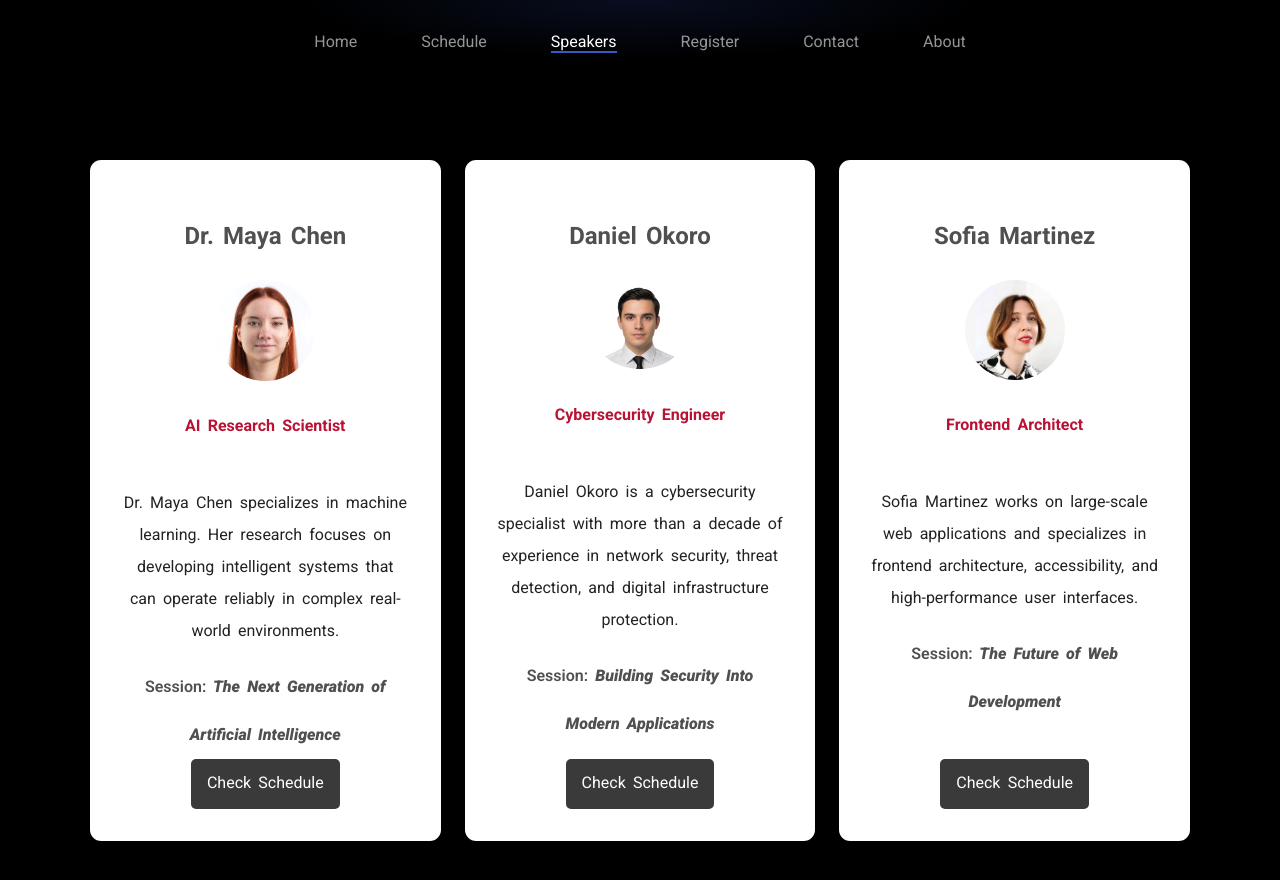
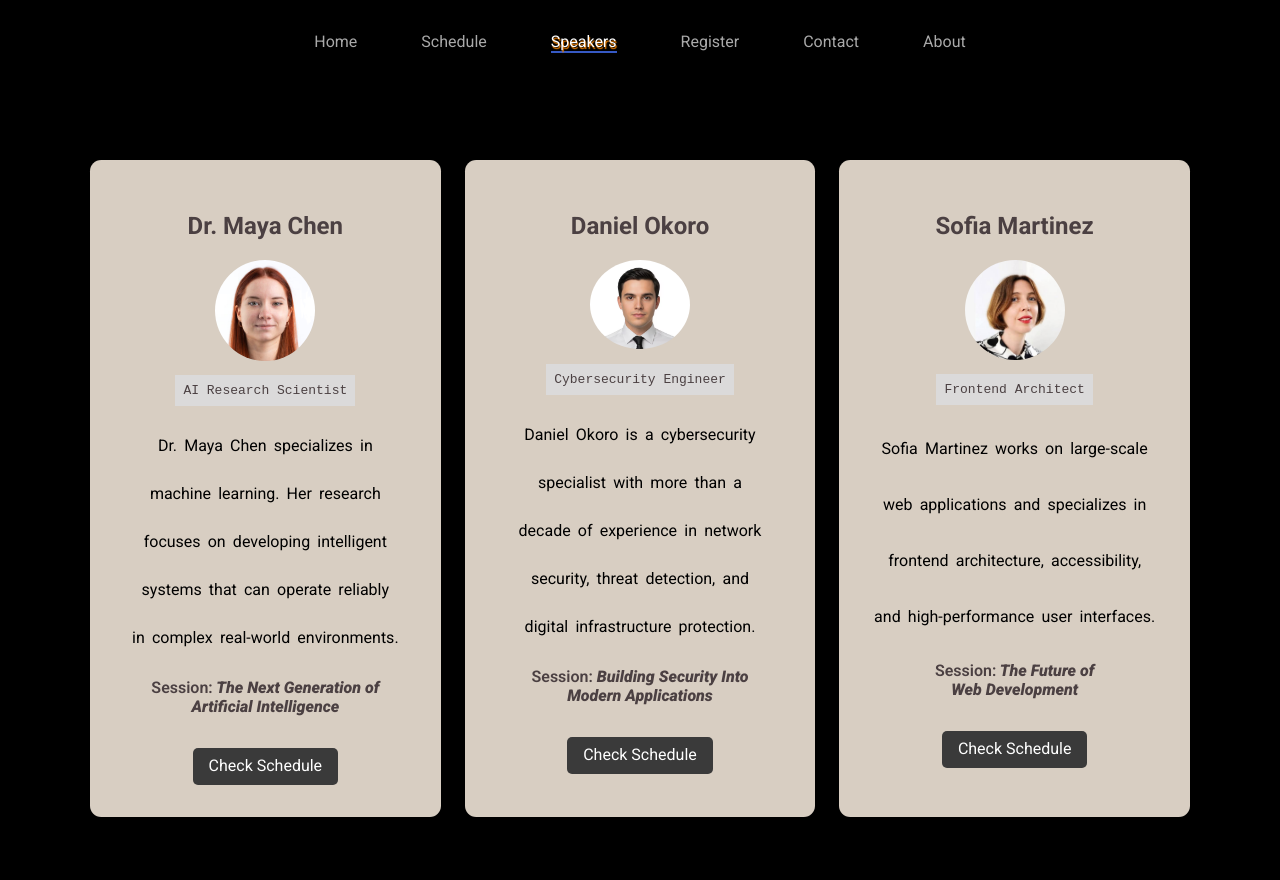
Before and after one commit to AbdeL-DevHub/techforge-2026, a plain HTML site: page pages/speakers.html in a window 1280 px wide. After the commit the page ends 817 px from the top, so only its background shows below. Drawn offline with Linux system fonts and the light colour scheme; a web font is replaced by a local one.

Commit message:
fix layout issues, update card design

```diff
--- a/css/contact.css
+++ b/css/contact.css
@@ -21,6 +21,7 @@ main {
     justify-content: center;
     align-items: flex-start;
     text-align: left;
+    text-wrap: pretty;
     margin-inline: auto;
     margin-block-end:0;
     margin-block-start:10rem;
@@ -52,6 +53,7 @@ main {
     margin: 0 auto;
     padding-block: 2rem;
     line-height: 1.5rem;
+    text-wrap: pretty;
     color:hsl(0, 2%, 89%);
 }
 
@@ -76,7 +78,7 @@ main {
 
 .faq h4::before {
     content:"* ";
-    color:orangered;
+    color:rgb(255, 115, 0);
 }
 main a {
     color: rgb(1, 95, 150);
--- a/css/register.css
+++ b/css/register.css
@@ -18,12 +18,16 @@ p {
     text-align: center;
 }
 main {
-    margin-block-start:10rem;
+    margin-block-start:7rem;
     color:#292929;
 }
 .para {
     margin-block-end:2rem;
     color:#f0f0f0;
+    line-height:2;
+    text-wrap: balance;
+    width:60ch;
+    margin-inline:auto;
 }
 
 input,
@@ -204,3 +208,11 @@ input[type="radio"]:checked{
 input:not(input[type="radio"], input[type="checkbox"]) {
     padding:1rem;
 }
+
+
+@media (max-width:600px) {
+    .para{
+        width:48ch;
+        text-wrap:pretty;
+    }
+}
--- a/css/shared.css
+++ b/css/shared.css
@@ -41,12 +41,12 @@ nav {
     justify-content: center;
     list-style: none;
     gap:4rem;
-    background: radial-gradient(ellipse at top center, hsla(225, 59%, 20%, 0.4), #000,#000);
+    background: radial-gradient(ellipse at top center, hsla(225, 59%, 20%, 0.4), hsla(0, 0%, 0%m 0.4),hsla(0, 0%, 0%m 0.4));
     padding-inline:2.5rem;
     padding-block:2rem;
     margin: 0 auto;
     z-index:1111;
-     backdrop-filter: blur(12px);
+    backdrop-filter: blur(12px);
     -webkit-backdrop-filter: blur(12px);
 }
 
@@ -62,15 +62,17 @@ a{
 
 .navbar a:hover {
     border-bottom: 2px solid whitesmoke;
+
 }
 
 .navbar:has(a[aria-current="page"]) a:not([aria-current="page"]) {
-  opacity: 0.7;
+  opacity: 0.8;
 }
 
 a[aria-current="page"] {
   border-bottom-color:hsl(225, 57%, 49%);
   color:#FFF;
+  text-shadow: 1px 2px 1px hsl(32, 100%, 45%);
 }
 
 
@@ -81,11 +83,12 @@ a[aria-current="page"] {
         gap:1rem;
         width:100%;
         padding-inline:1rem;
-        background: radial-gradient(ellipse at top center, hsla(225, 59%, 20%, 0.4),hsla(225, 59%, 20%, 0.4), #000,#000,#000);
+        background: radial-gradient(ellipse at top center, hsla(225, 59%, 20%, 0.4), hslq(0, 0%, 0%m 0.4),hsl(0, 0%, 0%m 0.4));
     }
 
     a {
         font-size:0.9rem;
     }
 
+
 }
--- a/css/speakers.css
+++ b/css/speakers.css
@@ -10,34 +10,20 @@ html {
 }
 
 body {
-    min-height:100vh;
+    height:80vh;
 }
 
-h1 {
-    text-align: center;
-    margin: 0 auto;
-    text-shadow: 0px 1px 2px  rgb(34, 34, 34);
-    font-size: 2rem;
-}
-
-
-h1:has(span)::first-letter{
-    color:orange;
-    font-weight:900;
-    text-shadow: 0px 1px 3px  rgb(255, 0, 0);
-}
 
  .container > .cards {
     border-radius: 0.7rem;
     text-align: center;
-    background-color: white;
-    transition: all 0.5s ease-out;
+    background-color: rgb(216, 206, 194);
+    transition: transform 0.5s ease;
 
 }
 
 .container > .cards:hover{
-    transform: scale(1.02);
-    box-shadow: -5px -1px 3px rgb(99, 80, 48);
+    transform: scale(1.01);
 
 }
 
@@ -54,35 +40,42 @@ h1:has(span)::first-letter{
     max-width: 1100px;
     margin-inline: auto;
     margin-block-start:10rem;
-    color:#222222;
+    color:#000000;
 }
 
 .cards {
     display:flex;
     flex-flow: column nowrap;
     padding:2rem;
-    line-height: 3rem;
-    word-spacing: 0.2rem;
+    text-wrap:balance;
     transition: all 0.2s ease;
 }
 
 
-.container h4{
-    color: rgb(185, 18, 52);
+
+
+.container code{
+    color: rgb(75, 64, 66);
+    background-color:rgb(219, 218, 218);
+    width:fit-content;
+    margin:0 auto;
+    margin-block-start:0.9rem;
+    padding-inline:0.5rem;
+    padding-block:0.5rem;
 }
 
 
 .cards > p {
-    line-height: 2rem;
+    line-height: 3;
     word-spacing: 0.2rem;
 }
 
 .cards > h2 {
-    color:rgb(80, 80, 80);
+    color:rgb(75, 64, 66);
 }
 
 :is(.cards > span, span > em ){
-    color: rgb(80, 80, 80);
+    color: rgb(75, 64, 66);
 }
 
 .cards > span {
@@ -110,30 +103,42 @@ span > em {
     font-weight: bolder;
 }
 
+.cards span {
+    text-wrap: pretty;
+}
+
 .cards > a {
     color: white;
     background-color: rgb(58, 58, 58);
     text-decoration: none;
     border-radius: 5px;
     padding-inline:1rem;
+    padding-block:0.5rem;
     display: block;
     margin: 0 auto;
-    margin-top: auto;
+    margin-block-start:2rem;
     align-self: center;
 
 }
 
 .cards > a:hover {
-    color: white;
-    background-color: rgb(46, 98, 146);
+    color: rgb(3, 3, 3);
+    background-color: hsl(0, 0%, 96%);
 }
 
 
 :is(#maya-card, #daniel-card, #sofia-card):target{
-   box-shadow: 1px 0 15px red;
+   box-shadow: 1px 0 15px hsl(225, 57%, 49%);
    transform: scale(1.04);
    transition: transform 0.5s, box-shadow 0.5s;
 }
+
+#sofia-card p {
+    line-height: 3.5;
+
+}
+
+
 
 
 @media (max-width:600px){
@@ -146,4 +151,17 @@ span > em {
         gap:3rem;
         margin-block-start:8rem;
     }
+
+    html {
+        overflow:auto;
+    }
+
+    .cards > span {
+        margin-block-start:1rem;
+    }
+
+    .cards > a {
+        margin-block-start:2rem;
+    }
+
 }
--- a/pages/speakers.html
+++ b/pages/speakers.html
@@ -37,7 +37,7 @@
         <div id="maya-card" class="card-1 cards">
           <h2>Dr. Maya Chen</h2>
           <img src="..\images\speakers\amina.png" alt="maya chen" />
-          <h4>AI Research Scientist</h4>
+          <code>AI Research Scientist</code>
           <p>
             Dr. Maya Chen specializes in machine learning. Her research focuses
             on developing intelligent systems that can operate reliably in
@@ -53,7 +53,7 @@
         <div id="daniel-card" class="card-2 cards">
           <h2>Daniel Okoro</h2>
           <img src="../images/speakers/david.png" alt="david" />
-          <h4>Cybersecurity Engineer</h4>
+          <code>Cybersecurity Engineer</code>
           <p>
             Daniel Okoro is a cybersecurity specialist with more than a decade
             of experience in network security, threat detection, and digital
@@ -67,7 +67,7 @@
         <div id="sofia-card" class="card-3 cards">
           <h2>Sofia Martinez</h2>
           <img src="../images/speakers/sarah.jpg" alt="sofia" />
-          <h4>Frontend Architect</h4>
+          <code>Frontend Architect</code>
           <p>
             Sofia Martinez works on large-scale web applications and specializes
             in frontend architecture, accessibility, and high-performance user
```
Also changed, not shown: css/schedule.css (+6 -1 lines).
